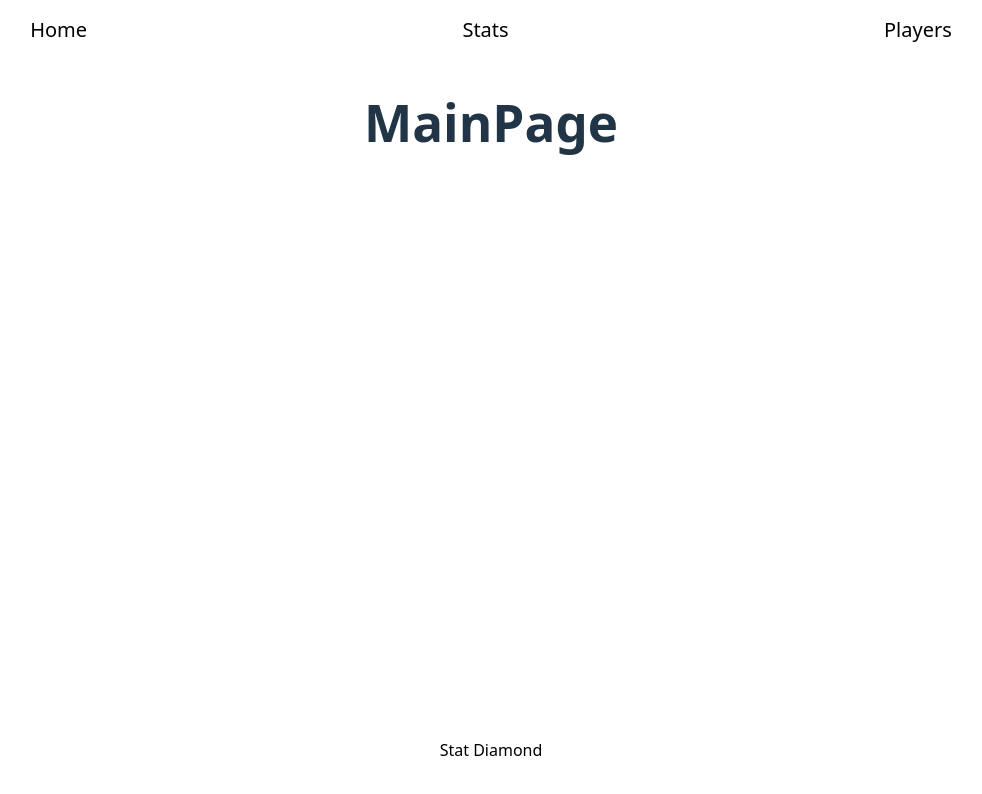
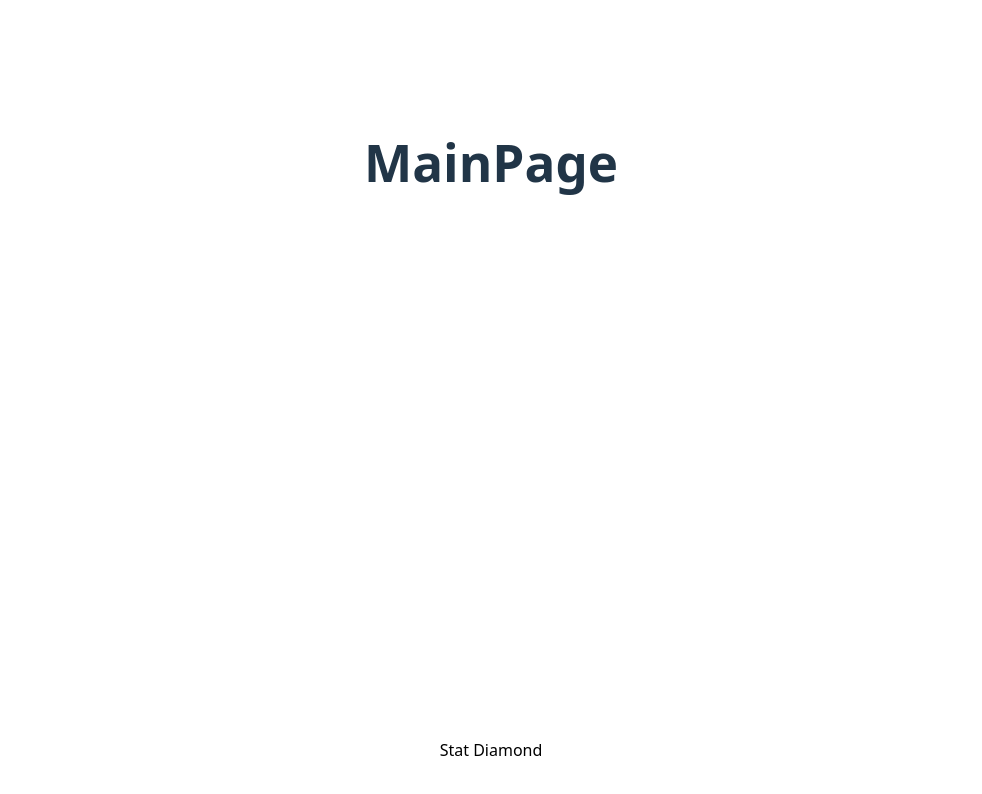
Before and after one commit to zackvalavanis/statDiamond, a React (Vite) app in the folder stat-diamond-frontend/: page / in a window 1280 px wide. Shown: the top 794 px of the page, without its empty margins (149-1131 px from the left). Built offline with nearby package versions, Linux system fonts and the light colour scheme.

Commit message:
restyling of the header of the application

```diff
--- a/stat-diamond-frontend/src/Screens/Header/Header.css
+++ b/stat-diamond-frontend/src/Screens/Header/Header.css
@@ -1,27 +1,43 @@
 header {
-  font-size: 20px;
-  border-radius: 50px;
-  top: 0;
-  width: 90%;
-  height: 60px;
+  width: 100%;
+  height: 100px;
   display: flex;
-  align-items: center;
-  justify-content: center;
-  background-color: white;
-  margin: 0 auto;
+  align-items: flex-end;
+  /* everything sits at bottom */
+  justify-content: flex-start;
+  /* align to left */
+  padding: 0 40px;
+  box-sizing: border-box;
+  gap: 80px;
+  /* space between Stat Diamond and links */
+}
+
+.stat-diamond {
+  font-size: 30px;
+  color: white;
+  text-decoration: none;
+  align-self: flex-end;
+  /* bottom-align even with smaller links */
 }
 
 .header-links {
   display: flex;
-  justify-content: space-between;
-  align-items: center;
-  width: 80%;
+  gap: 50px;
+  /* spacing between links */
 }
 
 .header-links a {
-  color: black
+  font-size: 20px;
+  color: white;
+  text-decoration: none;
+  align-self: flex-end;
+  /* bottom-align links */
 }
 
 .header-links a:hover {
+  color: burlywood;
+}
+
+.stat-diamond:hover {
   color: burlywood
 }
--- a/stat-diamond-frontend/src/Screens/Header/Header.tsx
+++ b/stat-diamond-frontend/src/Screens/Header/Header.tsx
@@ -4,6 +4,8 @@ import { Link } from 'react-router-dom'
 export function Header() {
   return (
     <header>
+      {/* Header Links below that are main form of navigation */}
+      <Link className='stat-diamond' to='/'>Stat Diamond</Link>
       <div className='header-links'>
         <Link to='/'>Home</Link>
         <Link to='/'>Stats</Link>
```
Also changed, not shown: 1 other file (tests, documents, lock files or other folders).
